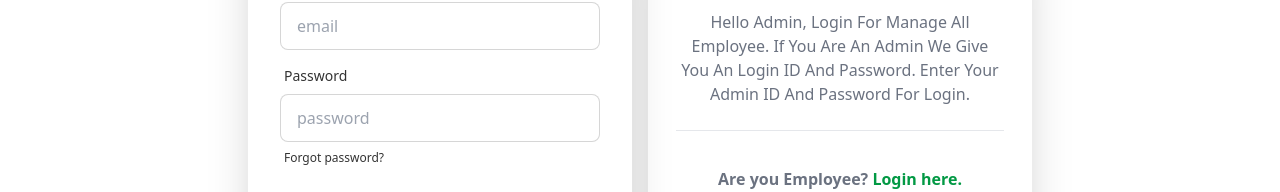
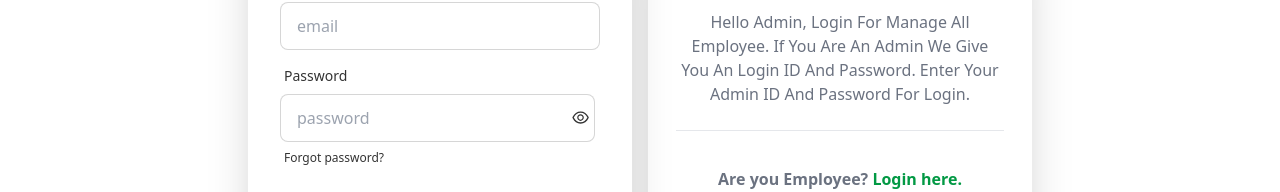
Before and after one commit to game-of-rl-II/task-management-client, a React (Create React App) app: page /adminLogin in a window 1280 px wide. Shown: the part 372-564 px from the top of the page. Built offline with nearby package versions, Linux system fonts and the light colour scheme; no server answers.

Commit message:
some changes

```diff
--- a/package.json
+++ b/package.json
@@ -3,6 +3,11 @@
   "version": "0.1.0",
   "private": true,
   "dependencies": {
+    "@fortawesome/fontawesome-svg-core": "^6.1.2",
+    "@fortawesome/free-regular-svg-icons": "^6.1.2",
+    "@fortawesome/free-solid-svg-icons": "^6.1.2",
+    "@fortawesome/react-fontawesome": "^0.2.0",
+    "@react-icons/all-files": "^4.1.0",
     "@testing-library/jest-dom": "^5.16.5",
     "@testing-library/react": "^13.3.0",
     "@testing-library/user-event": "^13.5.0",
@@ -16,6 +21,7 @@
     "react-firebase-hooks": "^5.0.3",
     "react-hook-form": "^7.34.1",
     "react-hot-toast": "^2.3.0",
+    "react-icons": "^4.4.0",
     "react-redux": "^8.0.2",
     "react-router-dom": "^6.3.0",
     "react-scripts": "5.0.1",
--- a/src/Components/Dashboard/MemberDashboardItems/TaskForwarding.js
+++ b/src/Components/Dashboard/MemberDashboardItems/TaskForwarding.js
@@ -64,13 +64,13 @@ const TaskForwarding = () => {
                   <td className="text-xs font-bold">{employee._id}</td>
 
                   <th>
-                    <button className="btn btn-outline btn-warning btn-sm">
-                      INCOMPLETED
-                    </button>
+                    <span className="uppercase text-xs bg-yellow-500 text-white p-1 rounded">
+                      UNCOMPLETED
+                    </span>
                   </th>
                   <th>
                     <button className="btn btn-outline btn-success btn-sm">
-                      FORWORD
+                      FORWARD
                     </button>
                   </th>
                 </tr>
--- a/src/Components/Dashboard/MemberDashboardItems/UncompletedTask.js
+++ b/src/Components/Dashboard/MemberDashboardItems/UncompletedTask.js
@@ -42,7 +42,7 @@ const UncompletedTask = () => {
                 <td className="text-xs font-bold">{task.memberId}</td>
 
                 <th>
-                  <h2 className="uppercase bg-warning w-32 text-center px-2 py-1 rounded text-white my-8 font-bold">Pending</h2>
+                  <span className="uppercase text-xs font-bold bg-yellow-500 text-white p-1 rounded">Pending</span>
                 </th>
                 <th>
                   <label onClick={() => setTaskData(task)} for="my-modal-6" class="btn modal-button btn-outline btn-success btn-sm">
--- a/src/Components/Entry/AdminLogin.js
+++ b/src/Components/Entry/AdminLogin.js
@@ -4,7 +4,13 @@ import { toast } from "react-toastify";
 import { Link, useNavigate } from 'react-router-dom'
 import { auth } from '../../Firebase/firebase.init';
 import Loading from '../Shared/Loading/Loading';
+import { AiOutlineEyeInvisible, AiOutlineEye } from 'react-icons/ai';
+import './Register.css'
 const AdminLogin = () => {
+  const [passwordIcon , setPasswordIcon] = useState(false);
+  const toggleButton = () => {
+    setPasswordIcon(prevPasswordIcon => !prevPasswordIcon)
+  }
     const navigate = useNavigate()
     const [email, setEmail] = useState('')
     const [password, setPassword] = useState('')
@@ -86,12 +92,17 @@ const AdminLogin = () => {
                     <label className="label">
                       <span className="label-text">Password</span>
                     </label>
-                    <input
+                   <div className="flex">
+                   <input
                       onChange={(e) => setPassword(e.target.value)}
-                      type="text"
+                      type={passwordIcon ? 'text' : 'password'}
                       placeholder="password"
-                      className="input input-bordered"
+                      className="input input-bordered w-full"
                     />
+                     <button className="btn-icon"onClick={toggleButton}>
+                {passwordIcon ? <AiOutlineEyeInvisible/>: <AiOutlineEye/>}
+              </button>
+                   </div>
                     <label className="label">
                       <a href="#" className="label-text-alt link link-hover">
                         Forgot password?
--- a/src/Components/Entry/EmployeeLogin.js
+++ b/src/Components/Entry/EmployeeLogin.js
@@ -1,10 +1,14 @@
 import React, { useEffect, useState } from "react";
 import useMember from "../hooks/useMember";
-
 import {Link, useNavigate} from "react-router-dom"
 import { toast } from "react-toastify";
-
+import { AiOutlineEyeInvisible, AiOutlineEye } from 'react-icons/ai';
+import './Register.css'
 const EmployeeLogin = () => {
+  const [passwordIcon , setPasswordIcon] = useState(false);
+  const toggleButton = () => {
+    setPasswordIcon(prevPasswordIcon => !prevPasswordIcon)
+  }
   const navigate = useNavigate();
   const [id, setId] = useState("");
   const [password, setPassword] = useState("");
@@ -52,7 +56,12 @@ const EmployeeLogin = () => {
               <label className="label">
                 <span className="label-text">Password</span>
               </label>
-              <input onChange={(e) => setPassword(e.target.value)} type="text" placeholder="password" className="input input-bordered" />
+              <div className="flex">
+              <input onChange={(e) => setPassword(e.target.value)} type={passwordIcon ? 'text' : 'password'} placeholder="password" className="input input-bordered w-full" />
+              <button className="btn-icon"onClick={toggleButton}>
+                {passwordIcon ? <AiOutlineEyeInvisible/>: <AiOutlineEye/>}
+              </button>
+              </div>
               <label className="label">
                 <a href="#" className="label-text-alt link link-hover">
                   Forgot password?
--- /dev/null
+++ b/src/Components/Entry/Register.css
@@ -0,0 +1,11 @@
+.btn-icon{
+    outline: none;
+    border: none;
+    background : transparent;
+    padding: 0.6rem;
+    font-size : 1.2rem;
+    margin-left: -2.08rem;
+
+
+
+}
--- a/src/Components/Entry/Register.js
+++ b/src/Components/Entry/Register.js
@@ -4,9 +4,13 @@ import { useCreateUserWithEmailAndPassword } from "react-firebase-hooks/auth";
 import { useNavigate } from "react-router-dom";
 import { toast } from "react-toastify";
 import Loading from "../Shared/Loading/Loading";
-
-
+import { AiOutlineEyeInvisible, AiOutlineEye } from 'react-icons/ai';
+import './Register.css'
 const Register = () => {
+  const [passwordIcon , setPasswordIcon] = useState(false);
+  const toggleButton = () => {
+    setPasswordIcon(prevPasswordIcon => !prevPasswordIcon)
+  }
   const navigate = useNavigate();
   const [email, setEmail] = useState("");
   const [password, setPassword] = useState("");
@@ -61,9 +65,14 @@ const Register = () => {
               <label className="label">
                 <span className="label-text">Password</span>
               </label>
-              <input onChange={(e) => setPassword(e.target.value)} type="text" placeholder="password" className="input input-bordered" />
+              <div className="flex">
+              <input onChange={(e) => setPassword(e.target.value)} type={passwordIcon ? 'text' : 'password'} placeholder="password" className="input input-bordered w-full" />
+              <button className="btn-icon"onClick={toggleButton}>
+                {passwordIcon ? <AiOutlineEyeInvisible/>: <AiOutlineEye/>}
+              </button>
+              </div>
               <label className="label">
-                <a href="#" className="label-text-alt link link-hover">Forgot password?</a>
+                <p className="label-text-alt link link-hover">Forgot password?</p>
               </label>
             </div>
             <div className="form-control mt-6">
```
Also changed, not shown: 1 other file (tests, documents, lock files or other folders).
